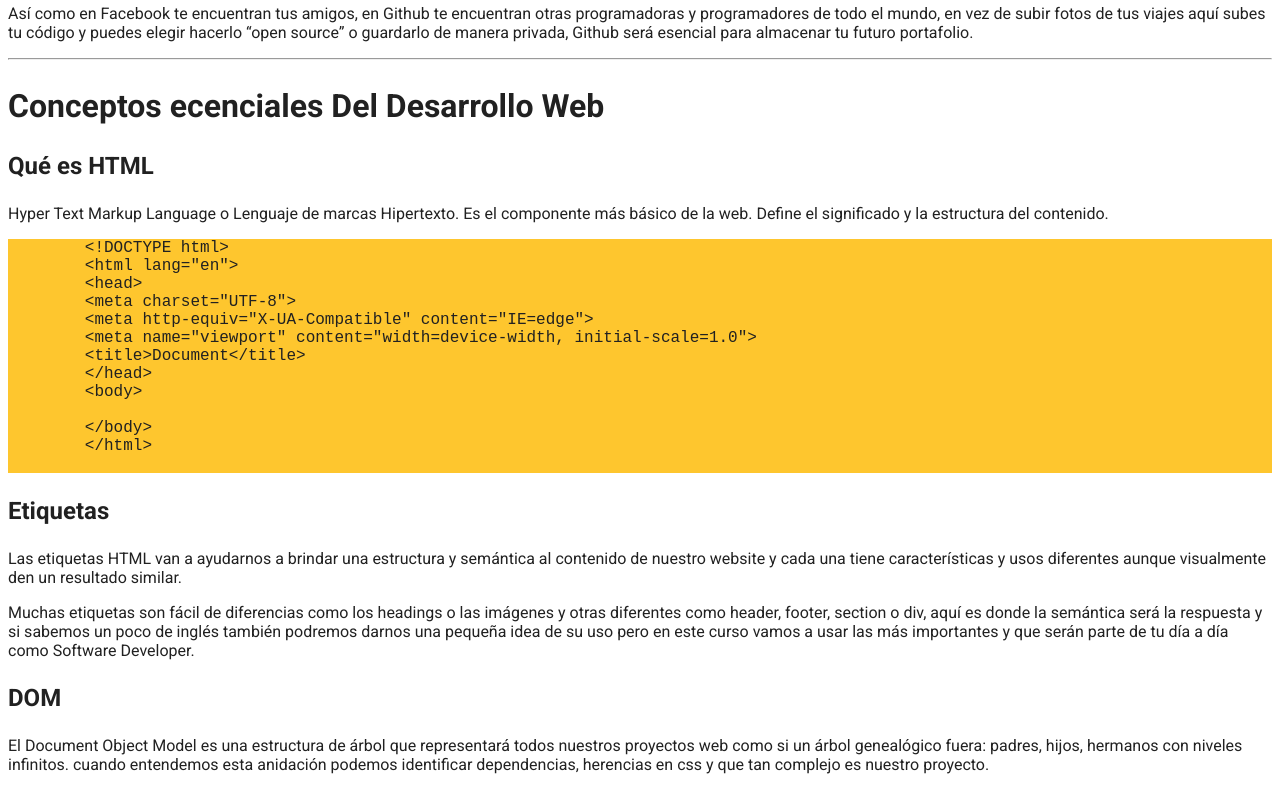
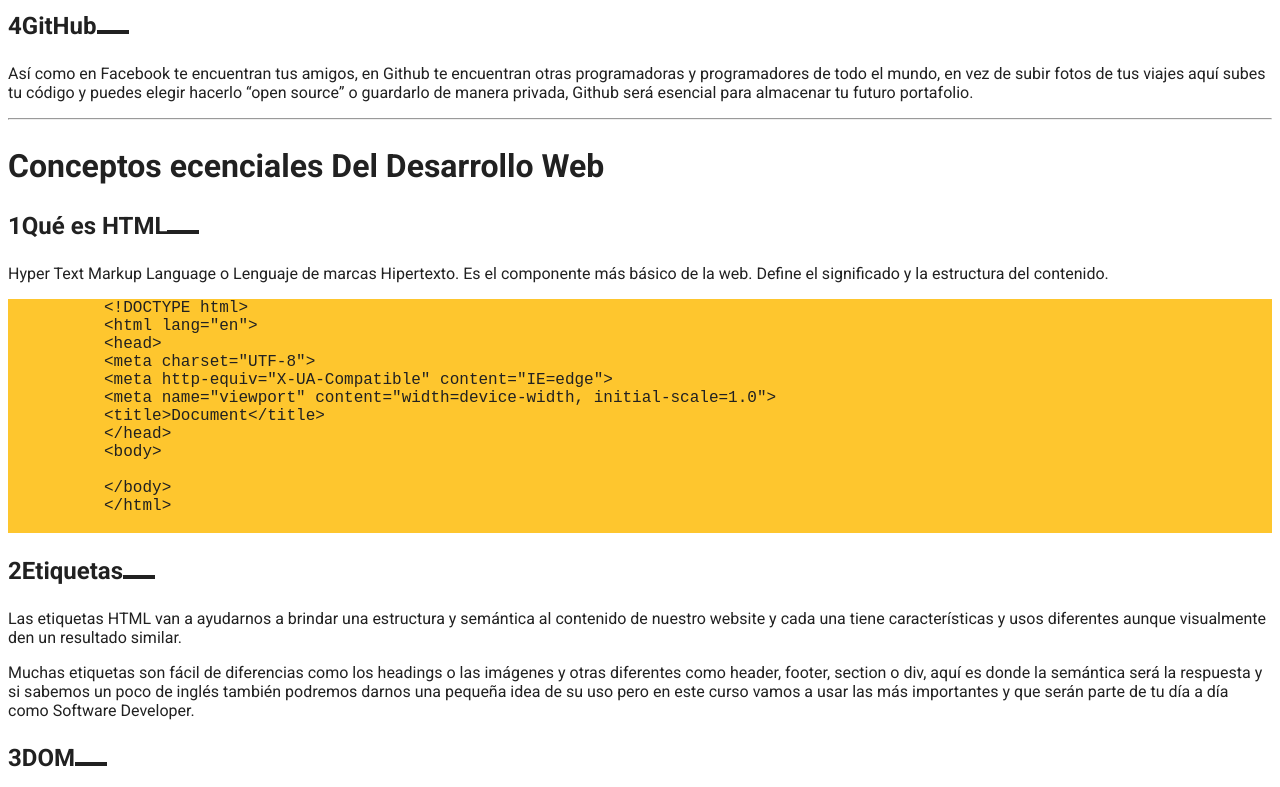
Before and after one commit to luistua/curso-esencial-html-css, a plain HTML site: page tuaCursoEscencialhtmlcss/index.html in a window 1280 px wide. Shown: the part 1591-2378 px from the top of the page. Drawn offline with Linux system fonts and the light colour scheme.

Commit message:
Counters

```diff
--- a/tuaCursoEscencialhtmlcss/css/styles.css
+++ b/tuaCursoEscencialhtmlcss/css/styles.css
@@ -82,3 +82,18 @@ pre {
   background-repeat:repeat;
   height: 350px;
 }
+
+.section-content h3{
+  counter-increment: titleList;
+}
+.section-content h3::before {
+content: counter(titleList);
+}
+
+.section-content h3::after {
+display: inline-block;
+content: '';
+width: 32px;
+height: 4px;
+background: var(--gray30);
+}
--- a/tuaCursoEscencialhtmlcss/index.html
+++ b/tuaCursoEscencialhtmlcss/index.html
@@ -41,9 +41,12 @@
     </details>
     </nav>
   </header>
+  <main>
+
     <h1>Curso esencial de HTML y CSS</h1>
     <p>Este es el inicio de tu carrera como Desarrollador Web, empezarás aprendiendo HTML y CSS para la creación de contenidos,
     en el nivel 2 aprenderás de componentes y en 3 sobre layouts.</p>
+    <section class="section-content">
       <h2>Setup</h2>
       <img src="images/google-chrome.png" alt="imagen de Google Chrome" title="imagen de Google Chrome">
       <h3 id="google-chrome">Google Chrome</h3>
@@ -51,7 +54,7 @@
         Chrome va a ser el navegador que utilizaremos en el curso por su extenso soporte de nuevos estándares y herramientas de
         desarrollo avanzadas y de amigable uso.
       </p>
-    <img src="images/visual-studio-code.png"
+      <img src="images/visual-studio-code.png">
       <h3 id="vsc">Visual Studio Code</h3>
       <p>Visual Studio Code es el editor de texto más popular y potente del mercado actualmente, su fácil uso y la capacidad de
       extenderlo por medio de plugins lo hace el complemento perfecto para cualquier programador sin importar el lenguaje en
@@ -65,7 +68,10 @@
       <p>Así como en Facebook te encuentran tus amigos, en Github te encuentran otras programadoras y programadores de todo el
       mundo, en vez de subir fotos de tus viajes aquí subes tu código y puedes elegir hacerlo “open source” o guardarlo de
       manera privada, Github será esencial para almacenar tu futuro portafolio.</p>
+
+    </section>
     <hr>
+    <section class="section-content">
       <h2>Conceptos ecenciales Del Desarrollo Web</h2>
       <h3 id="html">Qué es HTML</h3>
       <p>Hyper Text Markup Language o Lenguaje de marcas Hipertexto. Es el componente más básico de la web. Define el significado
@@ -111,6 +117,8 @@
       <p>Hojas de Estilo en Cascada (del inglés Cascading Style Sheets) o CSS es el lenguaje de estilos utilizado para describir
       la presentación de documentos HTML</p>
       <img src="images/css.png" alt="logo de CSS" title="logo de CSS">
+    </section>
+    <section class="section-content">
       <h2>Modelo de caja</h2>
       <h3>El modelo de caja está compuesto por:</h3>
       <p>Chrome va a ser el navegador que utilizaremos en el curso por su extenso soporte de nuevos estándares y herramientas de
@@ -137,10 +145,13 @@
       </ul>
       <h3>Modelo de Caja</h3>
       <img src="images/leo.png" alt="Leonidas dice: Programar cambió mi vida" title="Foto de Leonidas en el puente de Broklynn">
+
+    </section>
     </p>
       Si tienes alguna pregunta escríbeme a
       <a href="mailto:me@leonidasestebas.com">me@leonidasesteban.com</a>
     <p>
+  </main>
 
 </body>
 </html>
```
Lines whose indentation alone changed are shown as unchanged.
